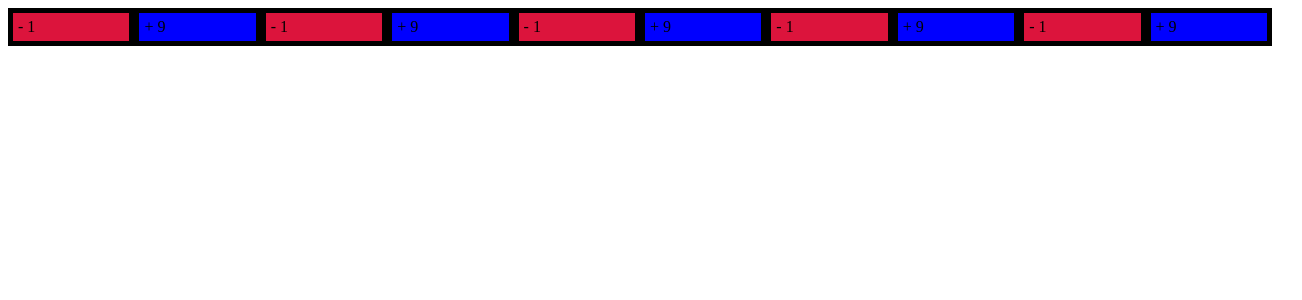
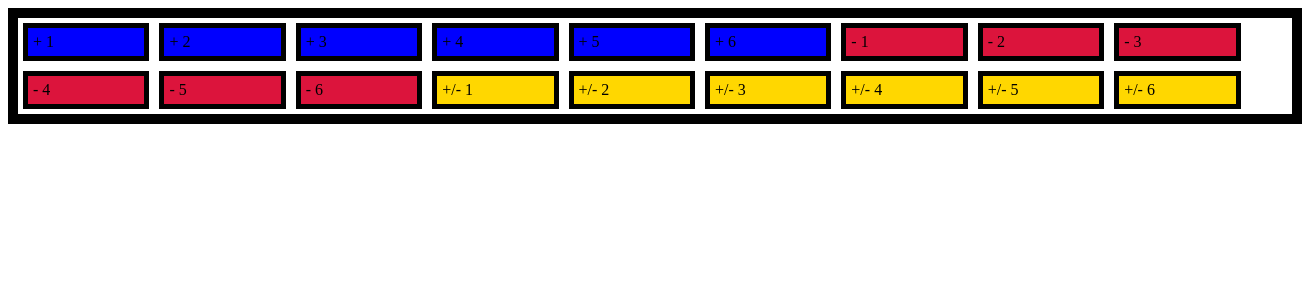
Before and after one commit to EclecticTaco/pazaak, a React (Create React App) app in the folder pazaak/: page / in a window 1280 px wide. Shown: the top 300 px of the page, 1302 px wide, since content can reach past the window. Built offline with nearby package versions, Linux system fonts and the light colour scheme.

Commit message:
main deck hardcoded

```diff
--- a/pazaak/src/PreMatch/PickCards.js
+++ b/pazaak/src/PreMatch/PickCards.js
@@ -1,20 +1,30 @@
 import React from 'react';
-import PlayerCard from '../Cards/Card'
+import Card from '../Cards/Card'
 import styles from './PickCards.module.css'
 
 function PickCards() {
     return (
         <div className={styles.main}>
-            <PlayerCard value={1} sign={0}/>
-            <PlayerCard value={9} sign={1}/>
-            <PlayerCard value={1} sign={0}/>
-            <PlayerCard value={9} sign={1}/>
-            <PlayerCard value={1} sign={0}/>
-            <PlayerCard value={9} sign={1}/>
-            <PlayerCard value={1} sign={0}/>
-            <PlayerCard value={9} sign={1}/>
-            <PlayerCard value={1} sign={0}/>
-            <PlayerCard value={9} sign={1}/>
+            <Card value={1} sign={1} />
+            <Card value={2} sign={1} />
+            <Card value={3} sign={1} />
+            <Card value={4} sign={1} />
+            <Card value={5} sign={1} />
+            <Card value={6} sign={1} />
+
+            <Card value={1} sign={0} />
+            <Card value={2} sign={0} />
+            <Card value={3} sign={0} />
+            <Card value={4} sign={0} />
+            <Card value={5} sign={0} />
+            <Card value={6} sign={0} />
+
+            <Card value={1} special={{type:'+/-'}}/>
+            <Card value={2} special={{type:'+/-'}}/>
+            <Card value={3} special={{type:'+/-'}}/>
+            <Card value={4} special={{type:'+/-'}}/>
+            <Card value={5} special={{type:'+/-'}}/>
+            <Card value={6} special={{type:'+/-'}}/>
         </div>
     )
 }
--- a/pazaak/src/PreMatch/PickCards.module.css
+++ b/pazaak/src/PreMatch/PickCards.module.css
@@ -2,5 +2,12 @@
     display: flex;
     flex-direction: row;
     flex-wrap: wrap;
-    justify-content: space-evenly;
+    flex-grow: 6;
+    align-content: center;
+    align-items: baseline;
+    gap: 10px;
+    box-sizing: content-box;
+    width: 100%;
+    border: solid black 10px;
+    padding: 5px;
 }
```
